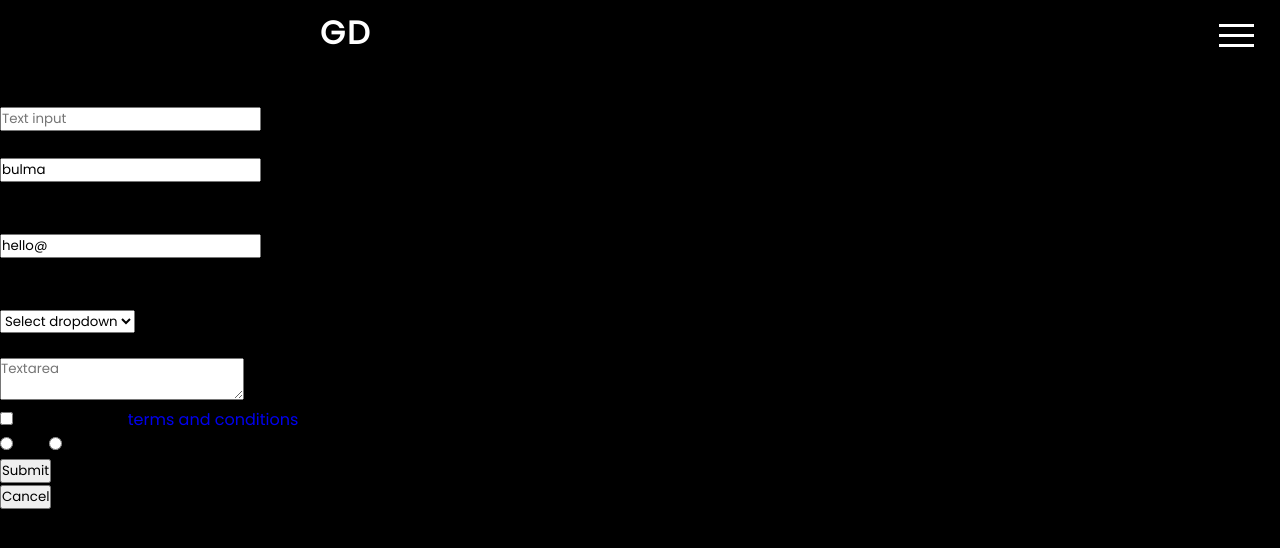
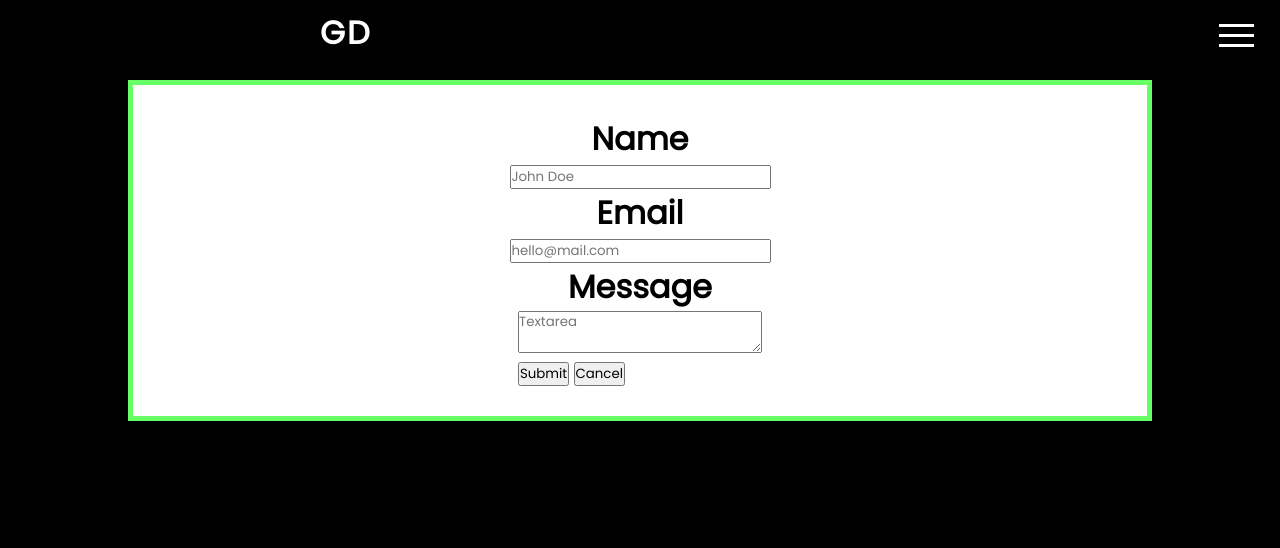
Before and after one commit to graysondeese/graysondeese.github.io, a website: page contact.html in a window 1280 px wide. Drawn offline with nearby package versions, Linux system fonts and the light colour scheme.

Commit message:
added bulma

```diff
--- a/Assets/Css/style.css
+++ b/Assets/Css/style.css
@@ -182,12 +182,26 @@ body {
 .container a:hover {
     color: #66ff66;
 }
-/* ===== contact page ==== */
+/* ===== 🔋🔋 contact page 🔋🔋 ==== */
 .padder {
     border: 20px;
     border-color: black;
     width: 100vw;
     height: 10vh;
+}
+.field {
+    display: flex;
+    flex-direction: column;
+    justify-content: center;
+    align-items: center;
+    background-color: #fff;
+    color: #000;
+    padding: 30px;
+    margin-left: 10%;
+    margin-right: 10%;
+    border-style: solid;
+    border-width: 5px;
+    border-color: #66ff66;
 }
 .wrapper {
     padding: 30px;
--- a/contact.html
+++ b/contact.html
@@ -81,93 +81,30 @@
 
     <div class="padder"></div>
     <!-- 🔥🔥Contact 🔥🔥-->
+
     <div class="field">
-  <label class="label">Name</label>
-  <div class="control">
-    <input class="input" type="text" placeholder="Text input">
-  </div>
-</div>
+      <label class="label"><h1>Name</h1></label>
+      <div class="control">
+        <input class="input" type="text" placeholder="John Doe" />
+      </div>
+      <label class="label"><h1>Email</h1></label>
+      <div class="control">
+        <input
+          class="input"
+          type="email"
+          placeholder="hello@mail.com"
+        />
 
-<div class="field">
-  <label class="label">Username</label>
-  <div class="control has-icons-left has-icons-right">
-    <input class="input is-success" type="text" placeholder="Text input" value="bulma">
-    <span class="icon is-small is-left">
-      <i class="fas fa-user"></i>
-    </span>
-    <span class="icon is-small is-right">
-      <i class="fas fa-check"></i>
-    </span>
-  </div>
-  <p class="help is-success">This username is available</p>
-</div>
+      </div>
+      <label class="label"><h1>Message</h1></label>
+      <div class="control">
+        <textarea class="textarea" placeholder="Textarea"></textarea>
+          <div class="control"></div>
+            <button class="button is-link">Submit</button>
+            <button class="button is-link is-light">Cancel</button>
 
-<div class="field">
-  <label class="label">Email</label>
-  <div class="control has-icons-left has-icons-right">
-    <input class="input is-danger" type="email" placeholder="Email input" value="hello@">
-    <span class="icon is-small is-left">
-      <i class="fas fa-envelope"></i>
-    </span>
-    <span class="icon is-small is-right">
-      <i class="fas fa-exclamation-triangle"></i>
-    </span>
-  </div>
-  <p class="help is-danger">This email is invalid</p>
-</div>
-
-<div class="field">
-  <label class="label">Subject</label>
-  <div class="control">
-    <div class="select">
-      <select>
-        <option>Select dropdown</option>
-        <option>With options</option>
-      </select>
+      </div>
     </div>
-  </div>
-</div>
-
-<div class="field">
-  <label class="label">Message</label>
-  <div class="control">
-    <textarea class="textarea" placeholder="Textarea"></textarea>
-  </div>
-</div>
-
-<div class="field">
-  <div class="control">
-    <label class="checkbox">
-      <input type="checkbox">
-      I agree to the <a href="#">terms and conditions</a>
-    </label>
-  </div>
-</div>
-
-<div class="field">
-  <div class="control">
-    <label class="radio">
-      <input type="radio" name="question">
-      Yes
-    </label>
-    <label class="radio">
-      <input type="radio" name="question">
-      No
-    </label>
-  </div>
-</div>
-
-<div class="field is-grouped">
-  <div class="control">
-    <button class="button is-link">Submit</button>
-  </div>
-  <div class="control">
-    <button class="button is-link is-light">Cancel</button>
-  </div>
-</div>
-
-
-
 
     <!-- <div class="jumbotron wrapper">
       <h1 class="display-4">Contact Me!</h1>
--- a/package.json
+++ b/package.json
@@ -19,5 +19,8 @@
   "bugs": {
     "url": "https://github.com/graysondeese/graysondeese.github.io/issues"
   },
-  "homepage": "https://github.com/graysondeese/graysondeese.github.io#readme"
+  "homepage": "https://github.com/graysondeese/graysondeese.github.io#readme",
+  "dependencies": {
+    "bulma": "^0.9.0"
+  }
 }
```
Also changed, not shown: 1 other file.
